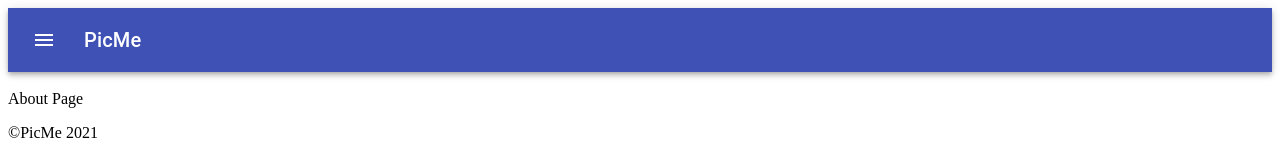
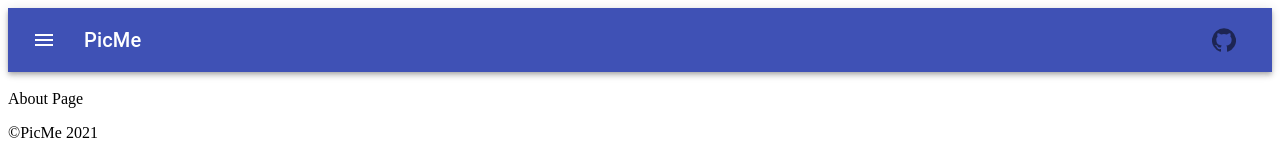
Before and after one commit to JulianAR97/picme-client, a React (Create React App) app: page / in a window 1280 px wide. Shown: the top 158 px of the page. Built offline with nearby package versions, Linux system fonts and the light colour scheme; no server answers.

Commit message:
added gihub icon with linkk

```diff
--- a/src/components/NavBar.js
+++ b/src/components/NavBar.js
@@ -3,11 +3,13 @@ import Link from '@material-ui/core/Link'
 import Menu from '@material-ui/core/Menu';
 import MenuItem from '@material-ui/core/MenuItem'
 import MenuIcon from '@material-ui/icons/Menu';
+import GitHubIcon from '@material-ui/icons/GitHub'
 import IconButton from '@material-ui/core/IconButton';
 import { makeStyles } from '@material-ui/core/styles';
 import AppBar from '@material-ui/core/AppBar';
 import Toolbar from '@material-ui/core/Toolbar';
 import Typography from '@material-ui/core/Typography';
+
 
 const useStyles = makeStyles((theme) => ({
   root: {
@@ -35,7 +37,7 @@ const NavBar = () => {
 
   return (
     <div className={classes.root}>
-      <AppBar position="static">
+      <AppBar position="static" >
         <Toolbar>
 
           <IconButton edge="start" className={classes.menuButton} color="inherit" aria-label="menu" aria-controls="nav-menu" onClick={handleClick} >
@@ -45,6 +47,9 @@ const NavBar = () => {
           <Typography variant="h6" className={classes.title}>
             PicMe
           </Typography>
+          <IconButton href="https://github.com/JulianAR97/picme-client" target="_blank">
+            <GitHubIcon />
+          </IconButton>
 
           <Menu
             id="nav-menu"
@@ -54,10 +59,10 @@ const NavBar = () => {
             onClose={handleClose}
           >
             <MenuItem onClick={handleClose}>
-              <Link color="inherit" aria-current="page" href="/play">play</Link>
+              <Link color="inherit" aria-current="page" href="/play" style={{textDecoration: 'none'}}>play</Link>
             </MenuItem>
             <MenuItem onClick={handleClose}>
-              <Link aria-current="page" href="/" color="textPrimary">myCollection</Link>
+              <Link aria-current="page" href="/" color="textPrimary" style={{textDecoration: 'none'}}>myCollection</Link>
             </MenuItem>
 
           </Menu>
```
